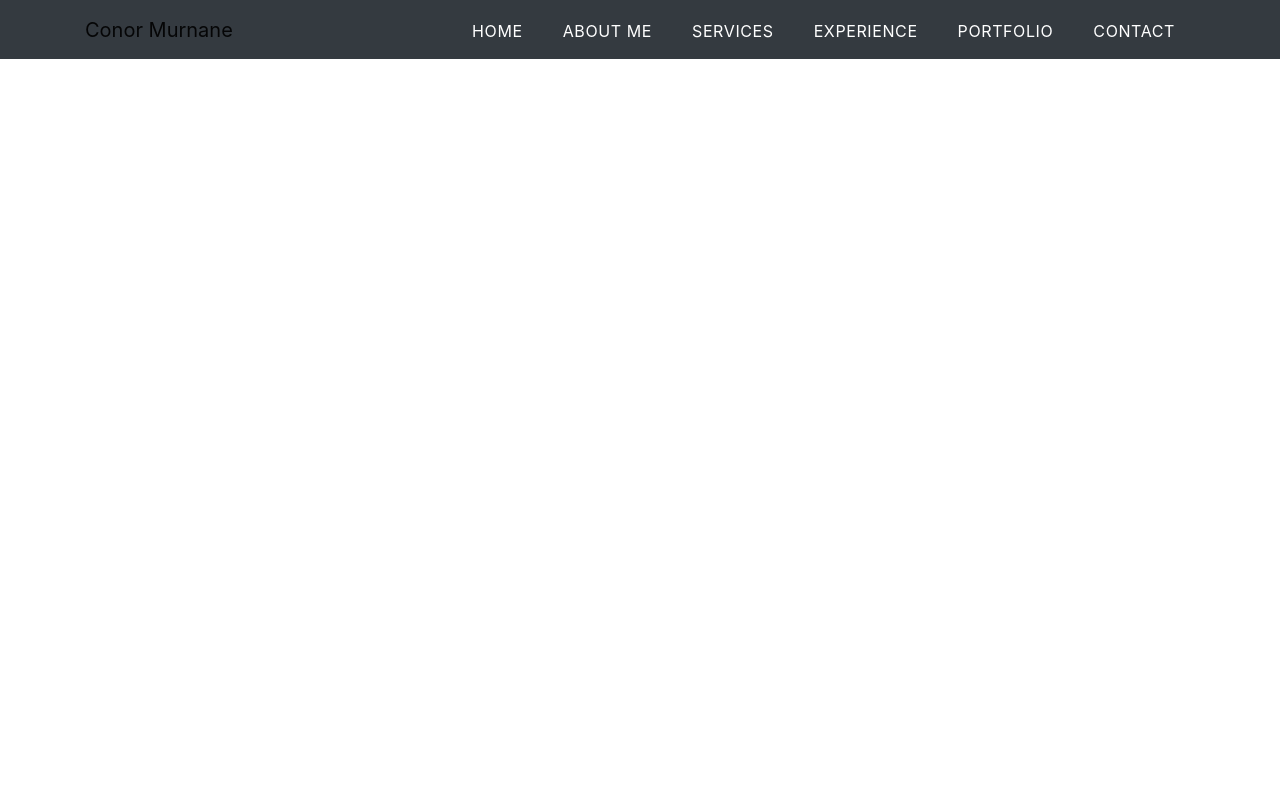
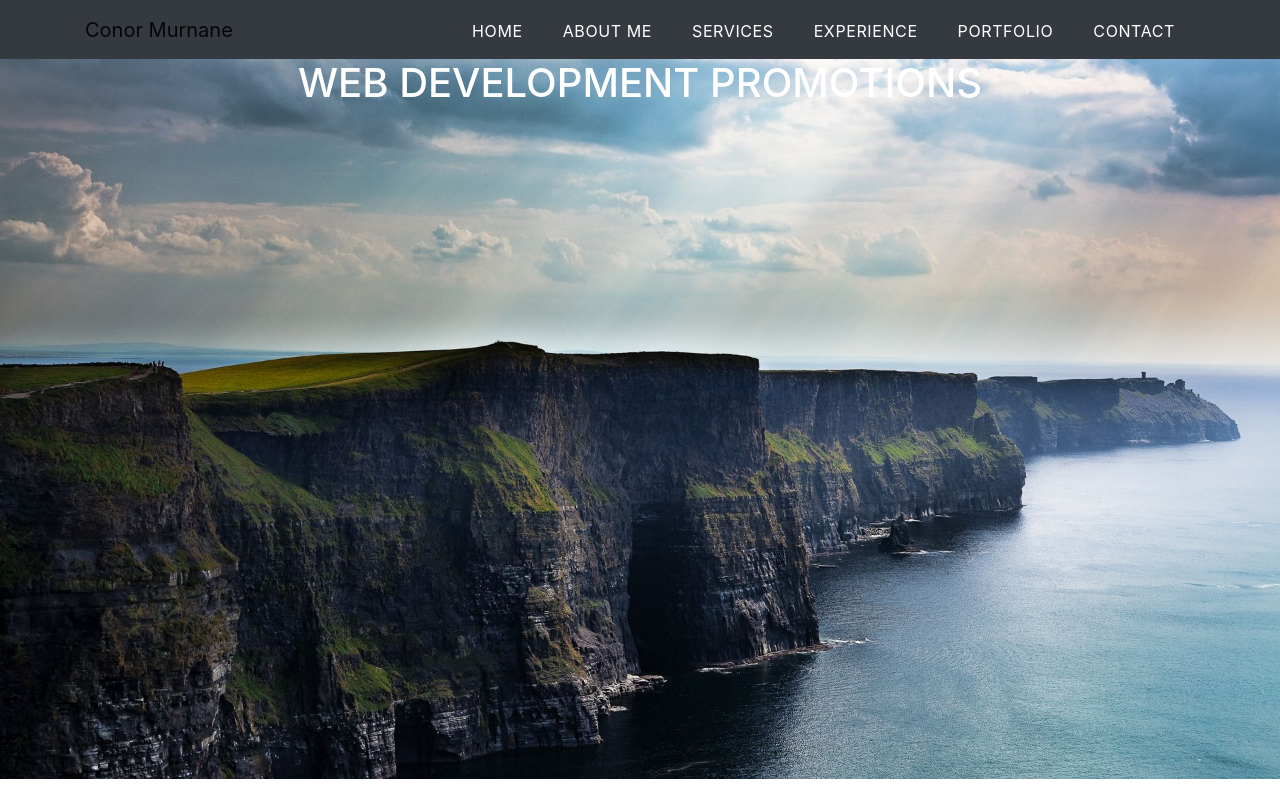
Before and after one commit to cmur11/cmur11.github.io, a React (Create React App) app: page / in a window 1280 px wide. Built offline with nearby package versions, Linux system fonts and the light colour scheme.

Commit message:
everything working

```diff
--- a/src/App.css
+++ b/src/App.css
@@ -1,13 +1,13 @@
 :root {
   --primary-white: #fff;
   --primary-orange: #f9ab00;
-  --primary-dark: rgba(255,255,255,0)
+  --primary-dark: rgba(255,255,255,0);
 }
 
   @import url('https://fonts.googleapis.com/css2?family=Roboto+Condensed:wght@300&display=swap');
 
   body {
-    /* font-family: "Roboto Condensed" sans-serif; */
+    font-family: "Roboto Condesed" sans-serif;
   }
   /* ***************** NAVBAR ***************************  */
 /* NinjaUnits source to convert pixels to rem */
@@ -48,3 +48,24 @@
 
     border-top: 0.1875rem solid var(--primary-orange);
  }
+
+ /* ***************** HEADER ***************************  */
+
+ .header-wrapper{
+   position: relative;
+   background: url(cliffsOfMoher.jpg) no-repeat;
+   background-size:cover;
+   background-position: center;
+   height: 90vh;
+ }
+ .main-info{
+   display: flex;
+   flex-direction: column;
+   justify-content: center;
+   align-items:center;
+   text-align:center;
+ }
+ .main-info h1{
+  color: var(--primary-white);
+  text-transform: uppercase;
+ }
--- a/src/components/App.js
+++ b/src/components/App.js
@@ -2,12 +2,14 @@ import '../App.css'
 import "bootstrap/dist/css/bootstrap.min.css"
 // import myLinkedIn from "../linkedin.jp"
 import NavBar from "./NavBar"
+import Header from "./Header"
 
 function App() {
   return (
-
+    <>
     <NavBar/>
-
+    <Header/>
+    </>
   );
 }
 
--- /dev/null
+++ b/src/components/Header.js
@@ -0,0 +1,12 @@
+import React from "react"
+function Header(){
+return(
+  <div className = "header-wrapper">
+      <div className = "main-info">
+          <h1>Web development promotions </h1>
+      </div>
+  </div>
+)
+}
+
+export default Header;
```
Also changed, not shown: src/cliffsOfMoher.jpg (added).
